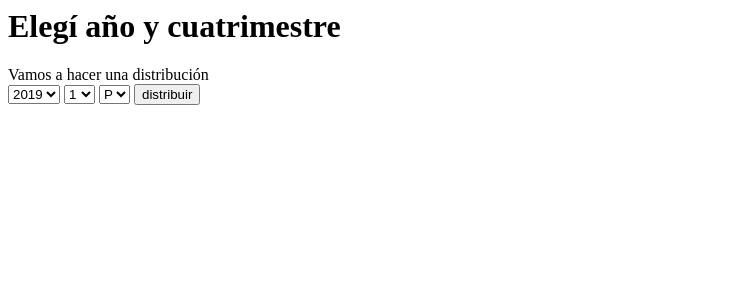
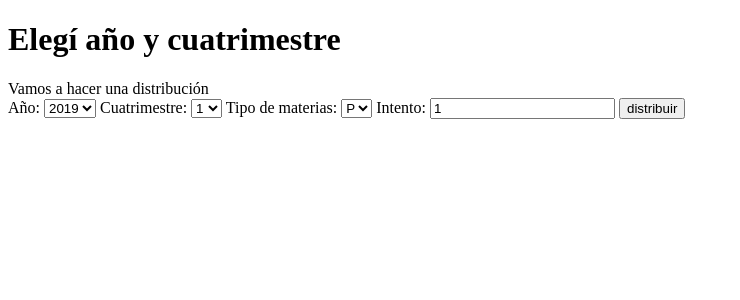
Before and after one commit to matiasg/distribucion, a Django app: page /dborrador/distribuir in a window 1280 px wide. Shown: the top 300 px of the page, without its empty margins (0-740 px from the left). Run offline with Django 3.2, Linux system fonts and the light colour scheme.

Commit message:
agrego palabras & DOCTYPE & intento en distribuir.html

```diff
--- a/dborrador/templates/dborrador/distribuir.html
+++ b/dborrador/templates/dborrador/distribuir.html
@@ -1,27 +1,33 @@
+<!DOCTYPE html>
+
 <h1>Elegí año y cuatrimestre</h1>
 Vamos a hacer una distribución
 
 <form action="{% url 'dborrador:distribuir' %}" method="post">
 {% csrf_token %}
 
+Año:
 <select name="anno">
     {% for a in annos %}
     <option value="{{ a }}">{{ a }}</option>
     {% endfor %}
 </select>
 
-
+Cuatrimestre:
 <select name="cuatrimestre">
     {% for c in cuatrimestres %}
     <option value="{{ c.name }}">{{ c.value }}</option>
     {% endfor %}
 </select>
 
-
+Tipo de materias:
 <select name="tipo">
     {% for t in tipos %}
     <option value="{{ t }}">{{ t }}</option>
     {% endfor %}
 </select>
 
+Intento:
+<input type="number" name="intento" min=1 value=1>
+
 <input type="submit" value="distribuir">
```
